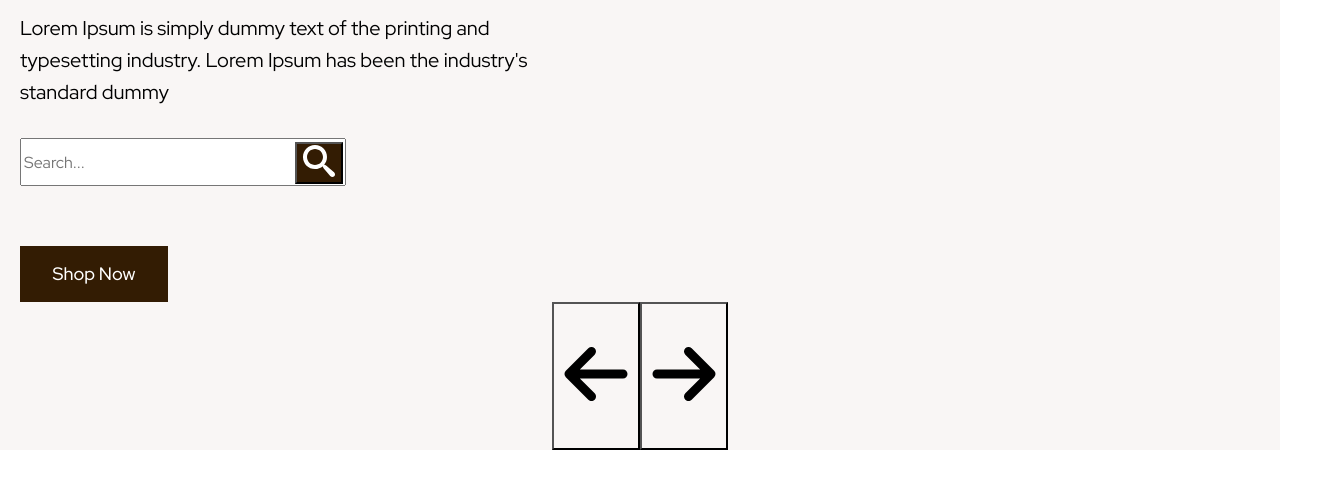
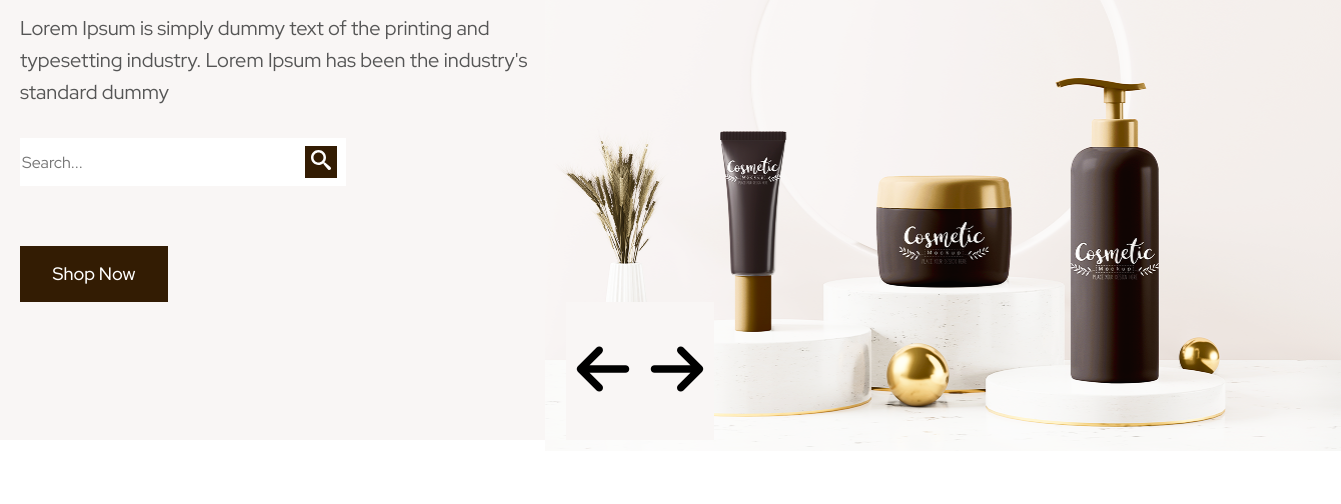
Before and after one commit to MaksymRiabov/homework11, a plain HTML site: page index.html in a window 1280 px wide. Shown: the part 296-800 px from the top of the page, 1341 px wide, since content can reach past the window. Drawn offline with nearby package versions, Linux system fonts and the light colour scheme.

Commit message:
commit after review

```diff
--- a/index.html
+++ b/index.html
@@ -3,7 +3,7 @@
   <head>
     <meta charset="UTF-8" />
     <meta name="viewport" content="width=device-width, initial-scale=1.0" />
-    <title>Lesson 8</title>
+    <title>Lesson 11</title>
     <link
       rel="stylesheet"
       href="https://cdn.jsdelivr.net/npm/modern-normalize@3.0.1/modern-normalize.min.css"
@@ -49,6 +49,7 @@
             ></a>
           </li>
         </ul>
+        <img src="./images/cosmetic-background.png" alt="cosmetics" />
       </div>
     </header>
     <main>
--- a/styles/styles.css
+++ b/styles/styles.css
@@ -92,6 +92,19 @@ nav a {
   height: 24px;
 }
 
+header .container {
+  position: relative;
+}
+
+header img {
+  width: 796px;
+  height: 609px;
+  display: flex;
+  position: absolute;
+  top: 138px;
+  left: 545px;
+}
+
 /* HERO */
 
 .hero {
@@ -110,6 +123,7 @@ nav a {
 
 .hero p {
   font-family: 'Red Hat Display', sans-serif;
+  color: #555555;
   font-weight: 400;
   font-size: 20px;
   line-height: 32px;
@@ -121,6 +135,7 @@ nav a {
   width: 326px;
   height: 48px;
   margin-bottom: 60px;
+  border: 0;
 }
 
 .hero .container {
@@ -129,8 +144,12 @@ nav a {
 
 form button {
   position: absolute;
-  left: 295px;
-  top: 300px;
+  width: 32px;
+  height: 32px;
+  left: 305px;
+  top: 304px;
+  padding: 0;
+  border: 0;
   background-color: var(--block-color);
 }
 
@@ -149,8 +168,8 @@ form button {
 }
 
 .hero li svg {
-  width: 72px;
-  height: 138px;
+  width: 60px;
+  height: 100px;
 }
 
 .hero ul {
@@ -160,11 +179,15 @@ form button {
 
 .hero li > button {
   background-color: #f9f6f5;
+  padding: 0;
+  border: 0;
+  width: 74px;
+  height: 138px;
 }
 
 #search {
-  width: 32px;
-  height: 32px;
+  width: 20px;
+  height: 20px;
   fill: white;
 }
 
```
Also changed, not shown: images/cosmetic-background.png (added).
